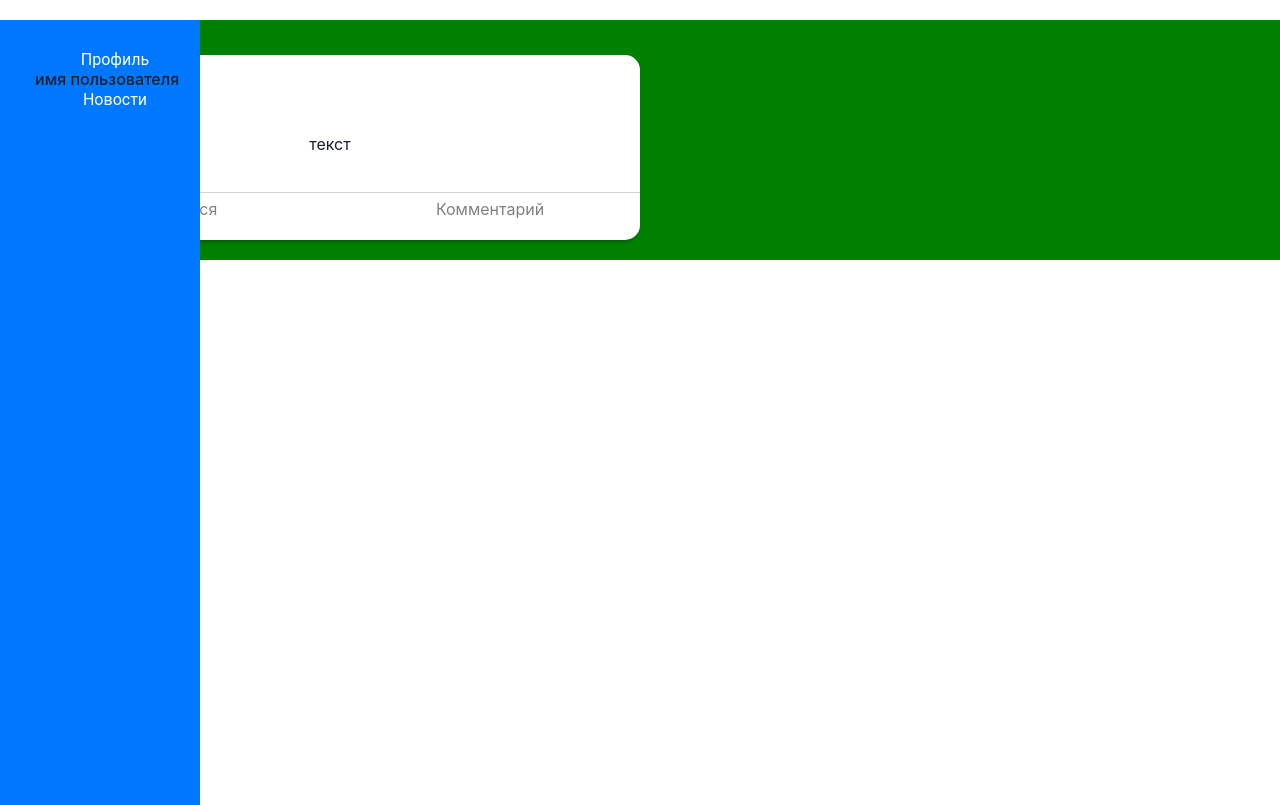
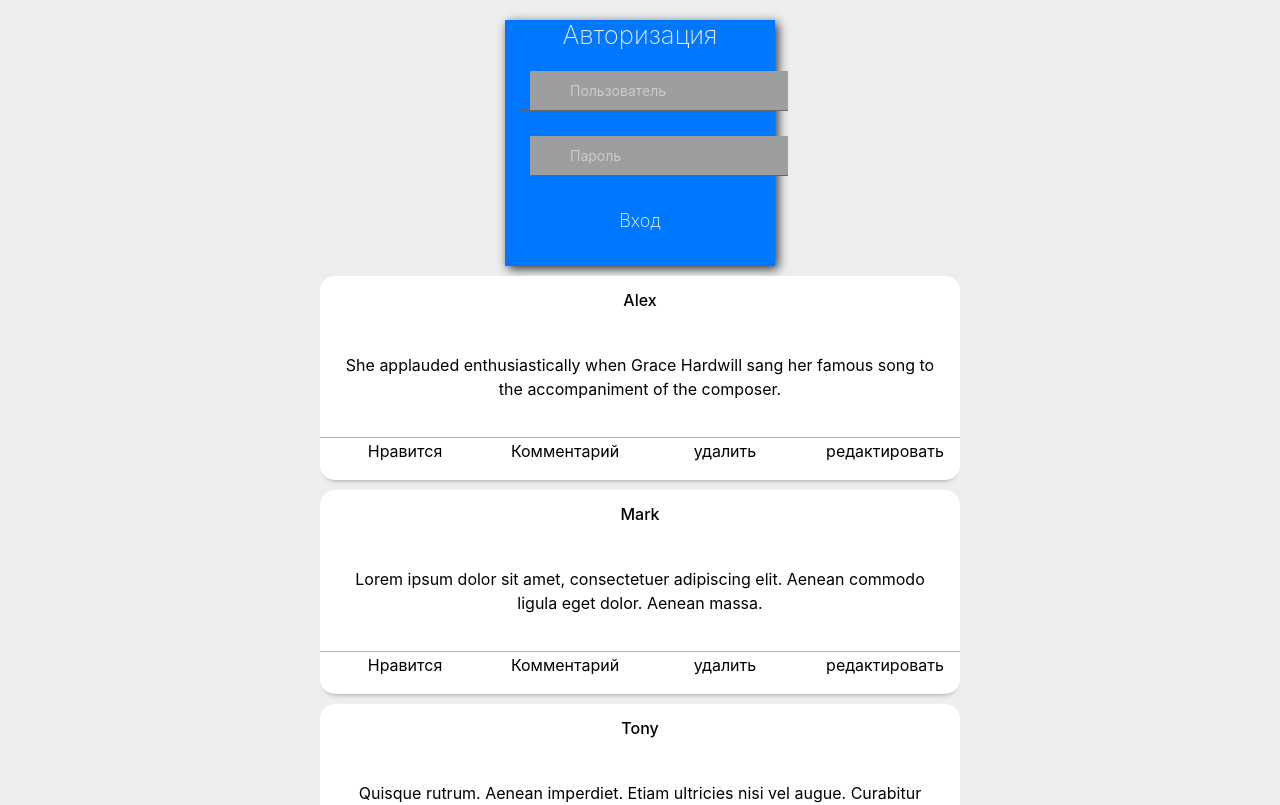
Before and after one commit to PavelB21/soc.network, a React (Create React App) app: page /feed in a window 1280 px wide. Shown: the top 805 px of the page. Built offline with nearby package versions, Linux system fonts and the light colour scheme; grey boxes are pictures that could not be loaded.

Commit message:
hgfh
hgfh

```diff
--- a/package.json
+++ b/package.json
@@ -10,6 +10,7 @@
     "@testing-library/jest-dom": "^5.16.4",
     "@testing-library/react": "^13.1.1",
     "@testing-library/user-event": "^13.5.0",
+    "date-fns": "^2.28.0",
     "react": "^18.0.0",
     "react-dom": "^18.0.0",
     "react-icons": "^4.3.1",
--- a/src/App.css
+++ b/src/App.css
@@ -1,3 +1,4 @@
+
 .App {
   text-align: center;
 }
@@ -21,7 +22,7 @@
   align-items: center;
   justify-content: center;
   font-size: calc(10px + 2vmin);
-  color: white;
+  color: #707070;
 }
 
 .App-link {
@@ -36,8 +37,6 @@
     transform: rotate(360deg);
   }
 }
-.mainScreen{
-  display: flex;
-  flex-direction: row;
-  min-height: 100wh;
+body{
+  background-color: #edeef0;
 }
--- a/src/App.js
+++ b/src/App.js
@@ -4,11 +4,20 @@ import  {BrowserRouter, Routes, Route} from "react-router-dom";
 import Profile from "./Pages/Profile";
 import Feed from "./Pages/Feed";
 import Sidebar from "./components/Sidebar";
-import Post from "../src/components/Post";
-function App() {
+import LoginForm from "./Login/LoginForm";
+class App extends React.Component {
+  state = {
+    isLoggedIn: false,
+  };
+
+  handleLoginClick = (param) => {
+    this.setState({isLoggedIn:param});
+  }
+
+  render() {
     return (
         <BrowserRouter>
-      <Sidebar/>
+          {this.state.isLoggedIn ? <Sidebar/> : <LoginForm onButtonClick = {this.handleLoginClick}/>}
           <Routes>
             <Route path="profile" element={<Profile/>}/>
           </Routes>
@@ -18,5 +27,5 @@ function App() {
         </BrowserRouter>
     );
   }
-
+}
 export default App;
--- a/src/Login/LoginForm.jsx
+++ b/src/Login/LoginForm.jsx
@@ -1,6 +1,8 @@
 import React from 'react';
 import  '../Style/LoginStyle.css';
-const LoginForm = () => {
+class LoginForm extends React.Component {
+    render(){
+        const {onButtonClick} = this.props;
     return (
         <div className="login-wr">
             <h2>Авторизация</h2>
@@ -8,11 +10,11 @@ const LoginForm = () => {
                 <form>
                     <input type="email" placeholder="Пользователь"/>
                     <input type="password" placeholder="Пароль"/>
-                    <button onClick="window.location.assign('/Profile/Profile')">Вход</button>
+                    <button onClick={onButtonClick}>Вход</button>
                 </form>
             </div>
         </div>
     );
-};
-
+}
+}
 export default LoginForm;
--- a/src/Modal/modal.css
+++ b/src/Modal/modal.css
@@ -1,19 +1,38 @@
-.modal{
+.modalBackground{
+    width: 100vw;
     height: 100vh;
-    width: 50%;
-    background-color: rgba(0,0,0,0.4);
-    top: 0;
-    left: 0;
+    background-color: rgba(200, 200,200);
+    position: fixed;
     display: flex;
+    justify-content: center;
     align-items: center;
+}
+.modalContainer {
+    width: 500px;
+    height: 500px;
+    border-radius: 12px;
+    background-color: white;
+    box-shadow: rgba(0, 0, 0, 0.35) 0 5px 15px;
+    display: flex;
+    flex-direction: column;
+    padding: 25px;
+}
+
+.closeBtn{
+    display: flex;
+    justify-content: flex-end;
+}
+.closeBtn button {
+    background-color: transparent;
+    border: none;
+    font-size: 25px;
+    cursor: pointer;
+}
+.modalContainer .body{
+    flex: 50%;
+    display: flex;
     justify-content: center;
-    transform: scale(0);
+    align-items: center;
+    font-size: 1.7em;
+    text-align: center;
 }
-.modal.active{
-    transform: scale(1);
-}
-.modal__content{
-    padding: 20px;
-    border-radius: 12;
-    background-color: green;
-}
--- /dev/null
+++ b/src/Modal/modal.js
@@ -0,0 +1,15 @@
+import React from 'react';
+//import './modal.css';
+import Post from "../components/Post";
+
+function Modal ({closeModal})  {
+    return (
+        <div className="modalBackground">
+            <div className="modalContainer">
+                <button onClick={() => closeModal(false)}>X</button>
+            </div>
+        </div>
+)
+};
+
+export default Modal;
--- a/src/Pages/Feed.jsx
+++ b/src/Pages/Feed.jsx
@@ -1,12 +1,11 @@
-import React, {useState} from 'react';
+import React from 'react';
 import "../Style/FeedStyle.css";
 import Post from "../components/Post";
+const Feed = () => {
 
-const Feed = () => {
-    const [modalActive, setModalActive] = useState(true)
     return (
-        <Post active={modalActive} setActive={setModalActive}/>
-    );
+            <Post/>
+    )
 };
 
 export default Feed;
--- a/src/Style/PostStyle.css
+++ b/src/Style/PostStyle.css
@@ -1,37 +1,38 @@
-
 .post {
     width: 50%;
-    margin-top: 15px;
+    margin:10px auto 5px;
     border-radius: 15px;
-    background-color: white;
-    box-shadow: 0 5px 7px -7px rgba(0,0,0,75);
+    background-color: #ffffff;
+    box-shadow: 0px 5px 7px -7px rgba(0, 0, 0, 0.75);
 }
 
 .post_top {
-    display: flex;
     position: relative;
     align-items: center;
     padding: 15px;
 }
 .post_topInfo > h3 {
     font-size: medium;
+    color: #000000;
 }
 .post_topInfo > p {
     font-size: small;
-    color: white;
+    color: #000000;
 }
 .post_bottom {
     margin-top: 10px;
     margin-bottom: 10px;
     padding: 10px 25px;
+    color: #020000;
 }
+
 .post__options {
-    padding-top: 1px;
-    border-top: 1px solid lightgray;
+    padding-top: 0;
+    border-top: 1px solid #b0b0b0;
     display: flex;
     justify-content: space-evenly;
     font-size: medium;
-    color: gray;
+    color: #000000;
     cursor: pointer;
 }
 
@@ -39,12 +40,12 @@
     display: flex;
     align-items: center;
     justify-content: center;
-    padding: 3px;
-    flex: 4;
+    padding: 1px;
+    flex: 1;
 }
 
 .post_option:hover {
-    background-color: #eff2f5;
+    background-color: #c0c0c0;
     border-radius: 100x;
 }
 .post_option > p {
--- /dev/null
+++ b/src/Style/select.css
@@ -0,0 +1,44 @@
+select {
+    width: 140px;
+    height: 35px;
+    padding: 4px;
+    border-radius:4px;
+    box-shadow: 2px 2px 8px #999;
+    background: #eee;
+    border: none;
+    outline: none;
+    display: inline-block;
+    -webkit-appearance:none;
+    -moz-appearance: none;
+    appearance: none;
+    cursor: pointer;
+}
+label {
+    position: relative;
+}
+label:after {
+    content:'<>';
+    font: 11px "Consolas", monospace;
+    color: #666;
+    -webkit-transform: rotate(90deg);
+    -moz-transform: rotate(90deg);
+    -ms-transform: rotate(90deg);
+    transform: rotate(90deg);
+    right: 8px;
+    top:2px;
+    padding: 0 0 2px;
+    border-bottom: 1px solid #ddd;
+    position: absolute;
+    pointer-events: none;
+}
+label:before {
+    content: '';
+    right: 6px;
+    top:0px;
+    width: 20px;
+    height: 20px;
+    background: #eee;
+    position: absolute;
+    pointer-events: none;
+    display: block;
+}
--- a/src/components/Post.jsx
+++ b/src/components/Post.jsx
@@ -1,18 +1,28 @@
 import React from 'react';
 import '../Style/PostStyle.css';
-import '../Modal/modal.css';
-const Post = ({active, setActive}) => {
+import '../Style/select.css';
+import data from './data/data.json';
+import {useState} from 'react';
+import Modal from '../Modal/modal';
+
+function Post() {
+    const [openModal, setOpenModal] = useState(false);
             return (
-        <div className={active ? "modal.active" : "modal"} onClick={() => {setActive(false)}}>
-            <div className="modal__content" onClick={event => event.stopPropagation()}>
+                <div>
+                    {data.map( user =>{
+                        return(
                         <div className="post">
-                    <div className="post_top">
-                        <div className="post_topInfo">
-                            <h3>имя пользователя</h3>
+                            <div className="post_top"
+                                 onClick={() => {
+                                setOpenModal(true);
+                                 }
+                            }>
+                                <div className="post_topInfo" key={user.id}>
+                                    <h3>{user.username}</h3>
                                 </div>
                             </div>
                             <div className="post_bottom">
-                        <p>текст</p>
+                                <p>{user.description}</p>
                             </div>
                             <div className="post__options">
                                 <div className="post_option">
@@ -21,11 +31,21 @@ const Post = ({active, setActive}) => {
                                 <div className="post_option">
                                     <p>Комментарий</p>
                                 </div>
+                                <div className="post_option">
+                                    <p>удалить</p>
+                                </div>
+                                <div className="post_option">
+                                    <p>редактировать</p>
                                 </div>
                             </div>
+                            {openModal && <Modal closeModal={setOpenModal}/>}
                         </div>
+                        )
+                    }
+                    )
+                    }
                 </div>
             );
-};
+        }
 
 export default Post;
--- /dev/null
+++ b/src/components/data/data.json
@@ -0,0 +1,27 @@
+[
+  {
+      "id": 1,
+      "username": "Alex",
+      "description": "She applauded enthusiastically when Grace Hardwill sang her famous song to the accompaniment of the composer."
+    },
+  {
+      "id": 2,
+      "username": "Mark",
+      "description": "Lorem ipsum dolor sit amet, consectetuer adipiscing elit. Aenean commodo ligula eget dolor. Aenean massa."
+    },
+  {
+      "id": 3,
+      "username": "Tony",
+      "description": "Quisque rutrum. Aenean imperdiet. Etiam ultricies nisi vel augue. Curabitur ullamcorper ultricies nisi. Nam eget dui. Etiam rhoncus."
+  },
+  {
+    "id": 4,
+    "username": "Marty",
+    "description": "Maecenas nec odio et ante tincidunt tempus. Donec vitae sapien ut libero venenatis faucibus. Nullam quis ante. Etiam sit amet orci eget eros faucibus tincidunt. Duis leo. Sed fringilla mauris sit amet nibh. Donec sodales sagittis magna. Sed consequat, leo eget bibendum sodales, augue velit cursus nunc,"
+  },
+  {
+    "id": 5,
+    "username": "Pete",
+    "description": "Maecenas tempus, tellus eget condimentum rhoncus, sem quam semper libero, sit amet adipiscing sem neque sed ipsum. Nam quam nunc, blandit vel, luctus pulvinar, hendrerit id, lorem."
+  }
+]
```
Also changed, not shown: 1 other file (tests, documents, lock files or other folders). Lines whose indentation alone changed are shown as unchanged.
